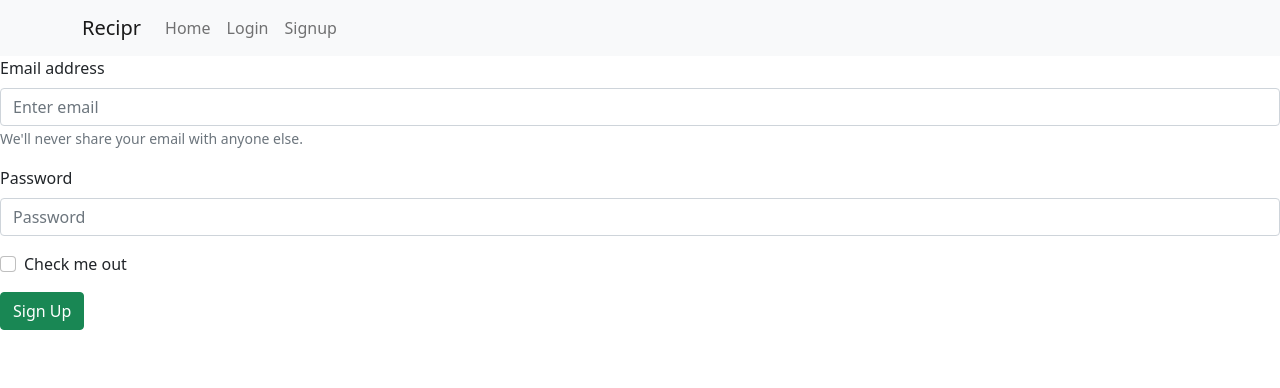
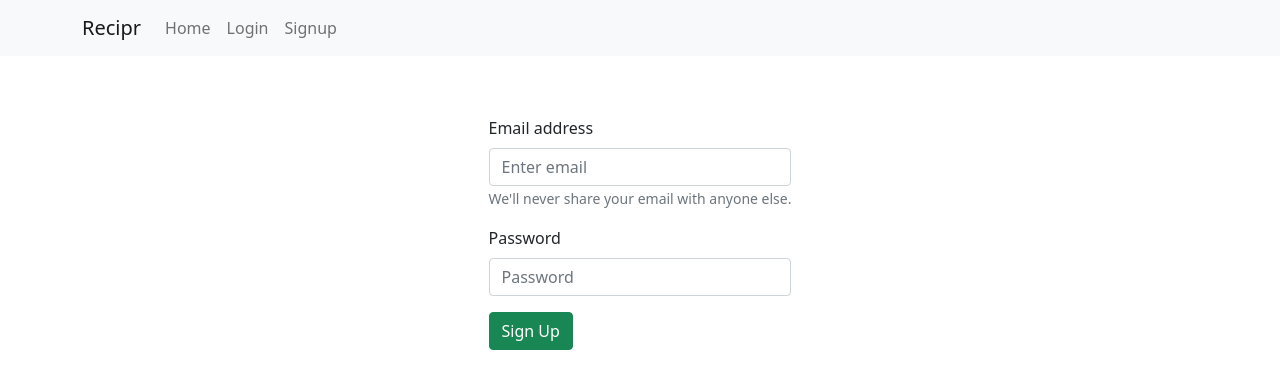
Before and after one commit to blessingaliu/Recipr, a React (Create React App) app in the folder recipr-front-end/: page /signup in a window 1280 px wide. Shown: the top 388 px of the page. Built offline with nearby package versions, Linux system fonts and the light colour scheme.

Commit message:
added css styling for the login and signup form

```diff
--- a/recipr-front-end/src/pages/Login/Login.js
+++ b/recipr-front-end/src/pages/Login/Login.js
@@ -1,10 +1,12 @@
-import React, { useState } from 'react'
-import {Form, Button} from 'react-bootstrap'
+import React, { useState } from "react";
+import { Form, Button } from "react-bootstrap";
+import "./styles.css";
 
 function Login() {
-    const [ email, setEmail ] = useState('')
-    const [ password, setPassword ] = useState('')
+  const [email, setEmail] = useState("");
+  const [password, setPassword] = useState("");
   return (
+    <div className="login">
       <Form>
         <Form.Group className="mb-3" controlId="formBasicEmail">
           <Form.Label>Email address</Form.Label>
@@ -18,14 +20,15 @@ function Login() {
           <Form.Label>Password</Form.Label>
           <Form.Control type="password" placeholder="Password" />
         </Form.Group>
-  <Form.Group className="mb-3" controlId="formBasicCheckbox">
+        {/* <Form.Group className="mb-3" controlId="formBasicCheckbox">
           <Form.Check type="checkbox" label="Check me out" />
-  </Form.Group>
+        </Form.Group> */}
         <Button variant="success" type="submit">
           Log In
         </Button>
       </Form>
-    )
+    </div>
+  );
 }
 
-export default Login
+export default Login;
--- /dev/null
+++ b/recipr-front-end/src/pages/Login/styles.css
@@ -0,0 +1,6 @@
+.login {
+  display: flex;
+  align-items: center;
+  justify-content: center;
+  margin-top: 60px;
+}
--- a/recipr-front-end/src/pages/Signup/Signup.js
+++ b/recipr-front-end/src/pages/Signup/Signup.js
@@ -1,10 +1,12 @@
-import React, { useState } from 'react'
-import {Form, Button} from 'react-bootstrap'
+import React, { useState } from "react";
+import { Form, Button } from "react-bootstrap";
+import "./styles.css";
 
 function Signup() {
-    const [ email, setEmail ] = useState('')
-    const [ password, setPassword ] = useState('')
+  const [email, setEmail] = useState("");
+  const [password, setPassword] = useState("");
   return (
+    <div className="signup">
       <Form>
         <Form.Group className="mb-3" controlId="formBasicEmail">
           <Form.Label>Email address</Form.Label>
@@ -18,14 +20,15 @@ function Signup() {
           <Form.Label>Password</Form.Label>
           <Form.Control type="password" placeholder="Password" />
         </Form.Group>
-  <Form.Group className="mb-3" controlId="formBasicCheckbox">
+        {/* <Form.Group className="mb-3" controlId="formBasicCheckbox">
           <Form.Check type="checkbox" label="Check me out" />
-  </Form.Group>
+        </Form.Group> */}
         <Button variant="success" type="submit">
           Sign Up
         </Button>
       </Form>
-    )
+    </div>
+  );
 }
 
-export default Signup
+export default Signup;
--- /dev/null
+++ b/recipr-front-end/src/pages/Signup/styles.css
@@ -0,0 +1,6 @@
+.signup {
+  display: flex;
+  align-items: center;
+  justify-content: center;
+  margin-top: 60px;
+}
```
Lines whose indentation alone changed are shown as unchanged.
